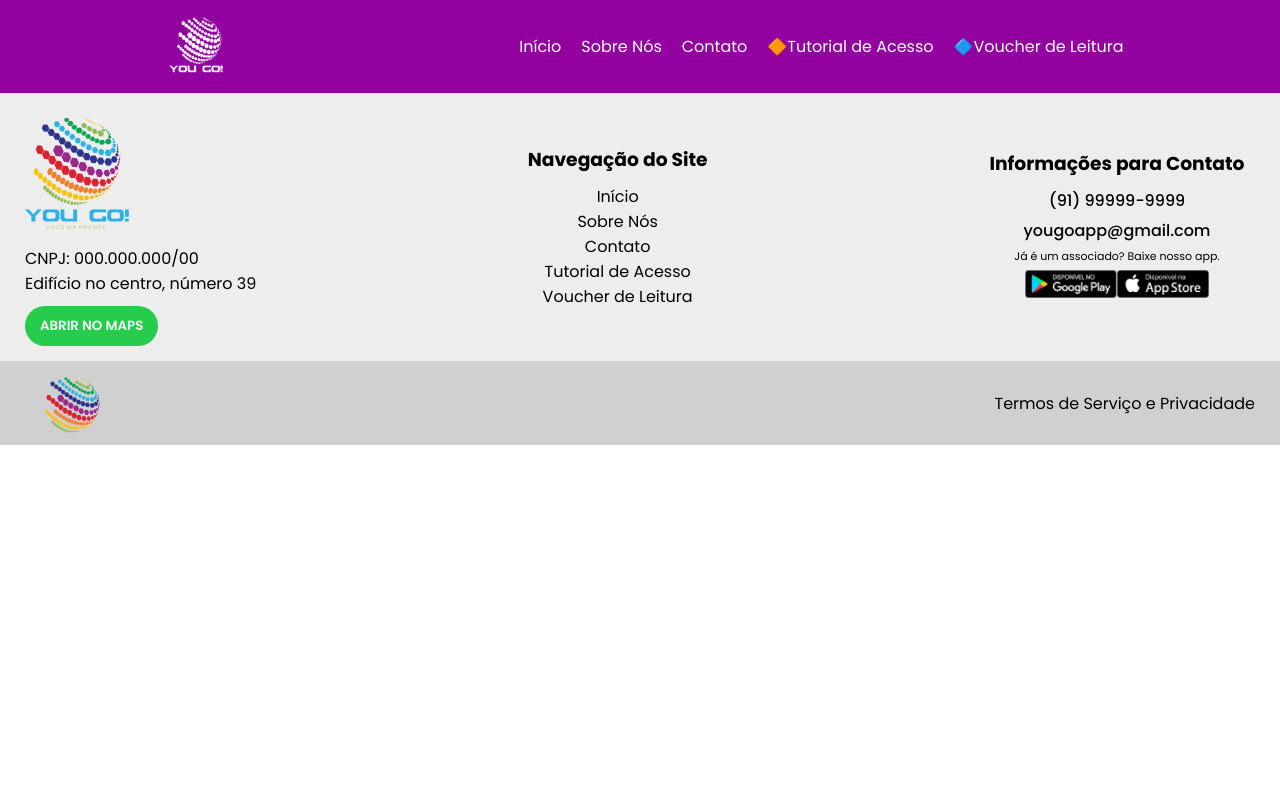
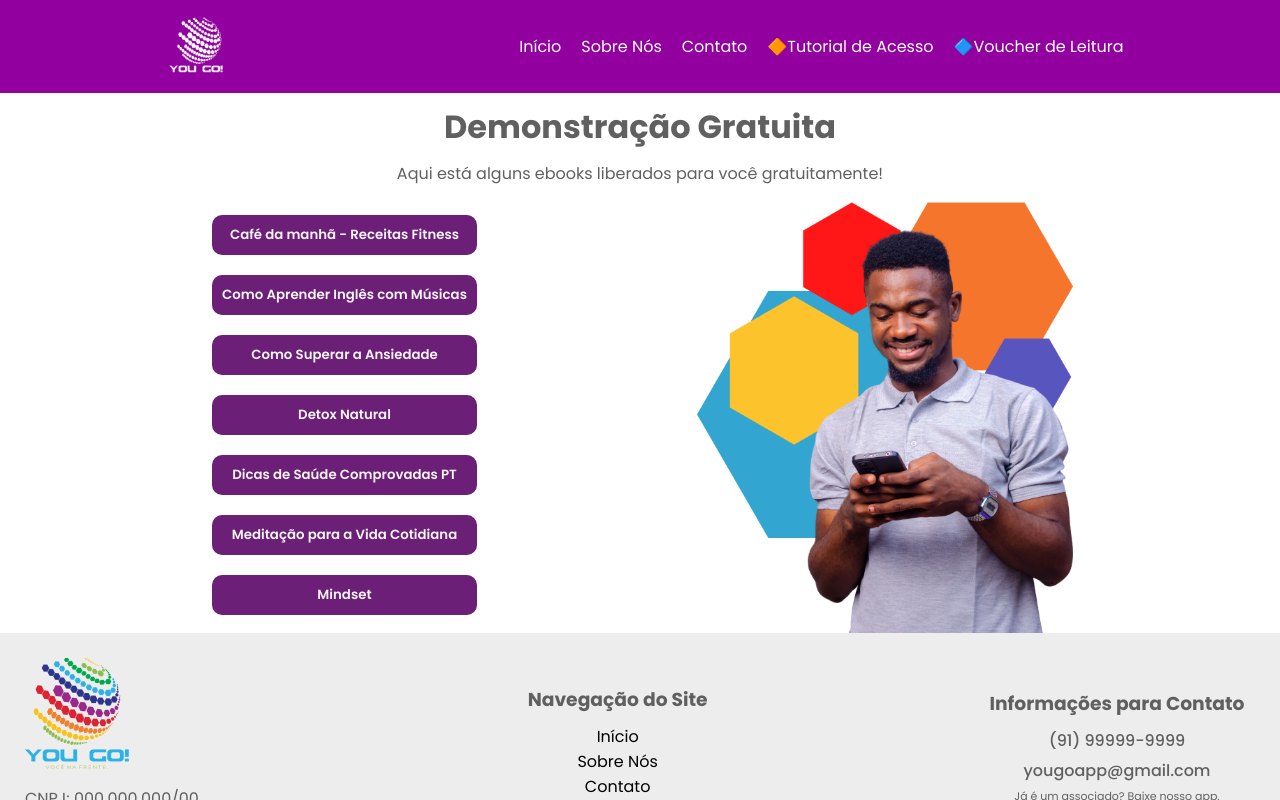
Before and after one commit to Jose-Nonato/yougo, a React (Create React App) app: page /proof-reading in a window 1280 px wide. Shown: the top 800 px of the page. Built offline with nearby package versions, Linux system fonts and the light colour scheme; some icons are missing.

Commit message:
feat: alterações nos visuais

```diff
--- a/src/App.js
+++ b/src/App.js
@@ -7,6 +7,7 @@ import Contact from "./pages/Contact/Contact";
 import About from "./pages/AboutUs/About";
 import Reading from "./pages/ProofReading/Reading";
 import Tutorial from "./pages/TutorialAccess/Tutorial";
+import PasswordCard from "./pages/PasswordForProof/PasswordCard";
 
 function App() {
   return (
@@ -18,6 +19,7 @@ function App() {
         <Route path="/about" element={<About/>} />
         <Route path="/proof-reading" element={<Reading/>} />
         <Route path="/tutorial-access" element={<Tutorial/>} />
+        <Route path="/password" element={<PasswordCard/>} />
       </Routes>
     </Router>
   );
--- /dev/null
+++ b/src/components/ButtonProof/ButtonProof.js
@@ -0,0 +1,11 @@
+import React from "react";
+
+import { Button } from "./styles";
+
+export default function ButtonProof(props) {
+    return(
+        <Button>
+            <a href={props.link}>{props.nome}</a>
+        </Button>
+    );
+}
--- /dev/null
+++ b/src/components/ButtonProof/styles.js
@@ -0,0 +1,21 @@
+import styled from "styled-components";
+
+export const Button = styled.button`
+    border: none;
+    padding: 10px;
+    border-radius: 10px;
+    background-color: #6C1F77;
+    cursor: pointer;
+    margin: 10px 5px;
+
+    @media (max-width: 768px) {
+        font-size: 20px;
+        margin: 15px 10px;
+    }
+
+    a {
+        text-decoration: none;
+        color: #f6f6f6;
+        font-weight: 600;
+    }
+`;
--- a/src/components/Footer/Footer.js
+++ b/src/components/Footer/Footer.js
@@ -50,10 +50,10 @@ export default function Footer() {
             <div className="inferior">
                 <img src={logo_reduzida} alt="Logo YouGO!" />
                 <div className="centroInferior">
-                    <a href="/"><Facebook style={{width: "4%", height: "4%", color: "#000000", marginRight: "10px"}}/></a>
-                    <a href="/"><Instagram style={{width: "4%", height: "4%", color: "#000000", marginRight: "10px"}}/></a>
-                    <a href="/"><Whatsapp style={{width: "4%", height: "4%", color: "#000000", marginRight: "10px"}}/></a>
-                    <a href="/"><EmailOutline style={{width: "4%", height: "4%", color: "#000000"}}/></a>
+                    <a href="/"><Facebook style={{width: "2.3%", color: "#000000", marginRight: "10px"}}/></a>
+                    <a href="/"><Instagram style={{width: "2.3%", color: "#000000", marginRight: "10px"}}/></a>
+                    <a href="/"><Whatsapp style={{width: "2.3%", color: "#000000", marginRight: "10px"}}/></a>
+                    <a href="/"><EmailOutline style={{width: "2.3%", color: "#000000"}}/></a>
                     {/* <a href="/"><img src={icon_facebook} alt="Icone" /></a>
                     <a href="/"><img src={icon_instagram} alt="Icone" /></a>
                     <a href="/"><img src={icon_whats} alt="Icone" /></a>
--- a/src/pages/Home/Home.js
+++ b/src/pages/Home/Home.js
@@ -1,12 +1,13 @@
 import React from "react";
 import Header from "../../components/Header/Header";
 import Footer from "../../components/Footer/Footer";
-// import Logo from "../../assets/logo.png";
 import { Container, Modal, Proposal, How, Plans, Doubts, Avaliation } from "./styles";
-import bem_icon from "../../assets/bem_icon.png";
-import health_icon from "../../assets/health_icon.png";
-import leitura_icon from "../../assets/leitura_icon.png";
-import stream_icon from "../../assets/stream_icon.png";
+
+import { Books } from "@styled-icons/icomoon/Books";
+import { HeadphonesSoundWave } from "@styled-icons/fluentui-system-filled/HeadphonesSoundWave";
+import { LearningApp } from "@styled-icons/fluentui-system-filled/LearningApp";
+import { RateReview } from "@styled-icons/material-sharp/RateReview";
+
 import star_icon from "../../assets/star_icon.png";
 import client from "../../assets/client.png";
 import CardDropdownComp from "../../components/CardDropdown/CardDropdown";
@@ -20,7 +21,7 @@ export default function Home() {
             <Modal>
                 <div className="text">
                     <h1>YOU GO!</h1>
-                    <p>LIBERTE SUA IMAGINAÇÃO E DESCUBRA UM MUNDO DE CONHECIMENTOS E ENTRETENIMENTOS NA PALMA DA SUA MÃO!</p>
+                    <p>Você a frente!<br/>Aqui você tem acesso a cursos, ebooks, resenhas e muito mais na velocidade que o mundo atual exige. Desfrute conhecimento ilimitado na palma da sua mão!</p>
                     <button><a href="/contact">QUERO SABER MAIS!</a></button>
                 </div>
                 <div className="imgs">
@@ -35,24 +36,24 @@ export default function Home() {
                 </div>
                 <div className="icons">
                     <div className="card-text">
-                        <img src={leitura_icon} alt="icone" />
+                        <Books className="icon" />
                         <h3>Leitura</h3>
-                        <p>Lorem ipsum dolor sit amet. Et odit dolor sit tempora temporibus eum rerum obcaecati id sint alias ut omnis pariatur eos accusantium modi non voluptas harum.</p>
+                        <p>Descubra a facilidade de mergulhar em um oceano de conhecimento com o nosso app. Com ebooks cativantes ler e aprender nunca foi tão envolvente e acessível!</p>
                     </div>
                     <div className="card-text">
-                        <img src={health_icon} alt="icone" />
-                        <h3>Bem-Estar</h3>
-                        <p>Lorem ipsum dolor sit amet. Et odit dolor sit tempora temporibus eum rerum obcaecati id sint alias ut omnis pariatur eos accusantium modi non voluptas harum.</p>
+                        <HeadphonesSoundWave className="icon" />
+                        <h3>Aúdiobooks</h3>
+                        <p>Perceba as vantagens de ouvir ebooks e resenhas críticas, enquanto aproveita a conveniência e a liberdade de desfrutar do conhecimento onde quer que esteja. </p>
                     </div>
                     <div className="card-text">
-                        <img src={stream_icon} alt="icone" />
-                        <h3>Entretenimento</h3>
-                        <p>Lorem ipsum dolor sit amet. Et odit dolor sit tempora temporibus eum rerum obcaecati id sint alias ut omnis pariatur eos accusantium modi non voluptas harum.</p>
+                        <LearningApp className="icon" />
+                        <h3>Cursos</h3>
+                        <p>Abra portas para novas oportunidades e expanda seu repertório de habilidades com nossa seleção de cursos capacitantes. Tudo isso ao alcance de suas mãos com o nosso aplicativo.</p>
                     </div>
                     <div className="card-text">
-                        <img src={bem_icon} alt="icone" />
-                        <h3>Saúde</h3>
-                        <p>Lorem ipsum dolor sit amet. Et odit dolor sit tempora temporibus eum rerum obcaecati id sint alias ut omnis pariatur eos accusantium modi non voluptas harum.</p>
+                        <RateReview className="icon" />
+                        <h3>Resenhas</h3>
+                        <p>Satisfaça sua curiosidade literária e embarque em leituras extraordinárias com agilidade e praticidade do nosso aplicativo. Resenhas para você ler e ouvir e eleve sua experiência literária.</p>
                     </div>
                 </div>
             </Proposal>
--- a/src/pages/Home/styles.js
+++ b/src/pages/Home/styles.js
@@ -59,7 +59,7 @@ export const Proposal = styled.div`
     }
 
     .icons {
-        padding: 15px 0px 10px 0px;
+        padding: 40px 0px;
         display: flex;
         justify-content: space-around;
         text-align: justify;
@@ -71,8 +71,18 @@ export const Proposal = styled.div`
         .card-text {
             text-align: justify;
             padding: 0px 6px;
+            margin: 10px;
             @media (max-width: 768px) {
                 text-align: center;
+            }
+        }
+
+        .icon {
+            width: 60%;
+            margin-bottom: 5px;
+
+            @media (max-width: 768px) {
+                width: 30%;
             }
         }
     }
--- a/src/pages/ProofReading/Reading.js
+++ b/src/pages/ProofReading/Reading.js
@@ -2,11 +2,34 @@ import React from "react";
 import Header from "../../components/Header/Header";
 import Footer from "../../components/Footer/Footer";
 
+import { Container, Destribution } from "./styles";
+import ButtonProof from "../../components/ButtonProof/ButtonProof";
+
+import ImageBook from "../../assets/image_book.png";
+
 export default function Reading() {
     return(
-        <div>
+        <Container>
             <Header />
+
+            <Destribution>
+                <h1>Demonstração Gratuita</h1>
+                <p>Aqui está alguns ebooks liberados para você gratuitamente!</p>
+                <div className="container">
+                    <div className="buttons">
+                        <ButtonProof nome="Café da manhã - Receitas Fitness" link="https://www.yougoapp.com.br/wp-content/uploads/2023/01/Cafe-da-manha-Receitas-fitness.pdf"/>
+                        <ButtonProof nome="Como Aprender Inglês com Músicas" link="https://www.yougoapp.com.br/wp-content/uploads/2023/01/Como-Aprender-Ingles-Com-Musicas.pdf"/>
+                        <ButtonProof nome="Como Superar a Ansiedade" link="https://www.yougoapp.com.br/wp-content/uploads/2023/01/Como-superar-a-ansiedade.pdf" />
+                        <ButtonProof nome="Detox Natural" link="https://www.yougoapp.com.br/wp-content/uploads/2023/01/Detox-Natural.pdf" />
+                        <ButtonProof nome="Dicas de Saúde Comprovadas PT" link="https://www.yougoapp.com.br/wp-content/uploads/2023/01/Dicas-de-Saude-Comprovadas-PT.pdf" />
+                        <ButtonProof nome="Meditação para a Vida Cotidiana" link="https://www.yougoapp.com.br/wp-content/uploads/2023/01/Meditacao-para-uma-vida-cotidiana.pdf" />
+                        <ButtonProof nome="Mindset" link="https://www.yougoapp.com.br/wp-content/uploads/2023/01/Mindset.pdf" />
+                    </div>
+                    <img src={ImageBook} alt="Imagem"/>
+                </div>
+            </Destribution>
+
             <Footer />
-        </div>
+        </Container>
     );
 };
--- /dev/null
+++ b/src/pages/ProofReading/styles.js
@@ -0,0 +1,36 @@
+import styled from "styled-components";
+
+export const Container = styled.div`
+    color: #606060;
+`;
+
+export const Destribution = styled.div`
+    text-align: center;
+
+    h1 {
+        margin: 10px;
+    }
+
+    p {
+        margin: 10px;
+    }
+
+    .container {
+        display: flex;
+        justify-content: space-evenly;
+        align-items: center;
+
+        .buttons {
+            display: flex;
+            flex-direction: column;
+        }
+
+        img {
+            width: 30%;
+
+            @media (max-width: 768px) {
+                display: none;
+            }
+        }
+    }
+`;
```
Also changed, not shown: src/assets/image_book.png (added), 1 other file (tests, documents, lock files or other folders).
